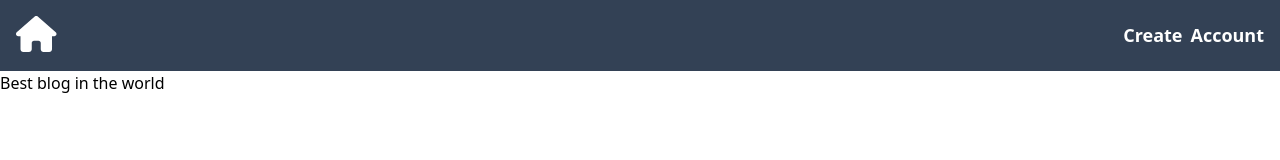
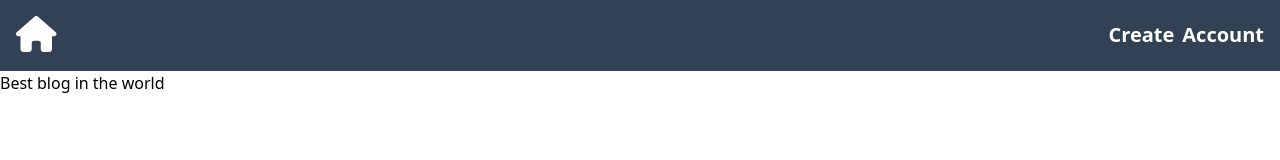
Before and after one commit to nevthereal/blog-firebase, a React (Vite) app: page / in a window 1280 px wide. Shown: the top 160 px of the page. Built offline with nearby package versions, Linux system fonts and the light colour scheme; no server answers.

Commit message:
updated Navbar

```diff
--- a/src/components/Navbar.jsx
+++ b/src/components/Navbar.jsx
@@ -9,7 +9,7 @@ const Navbar = ({ auth }) => {
   return (
     <div className='w-full bg-slate-700 text-white flex justify-between p-4 text-lg'>
         <a href="/"><FontAwesomeIcon icon={faHome} className='text-4xl my-auto' /></a>
-        <div className='my-auto font-bold flex gap-2'>
+        <div className='text-xl my-auto font-extrabold flex gap-2'>
           <a href="/create">Create</a>
           <a href="/account">Account</a>
         </div>
```
